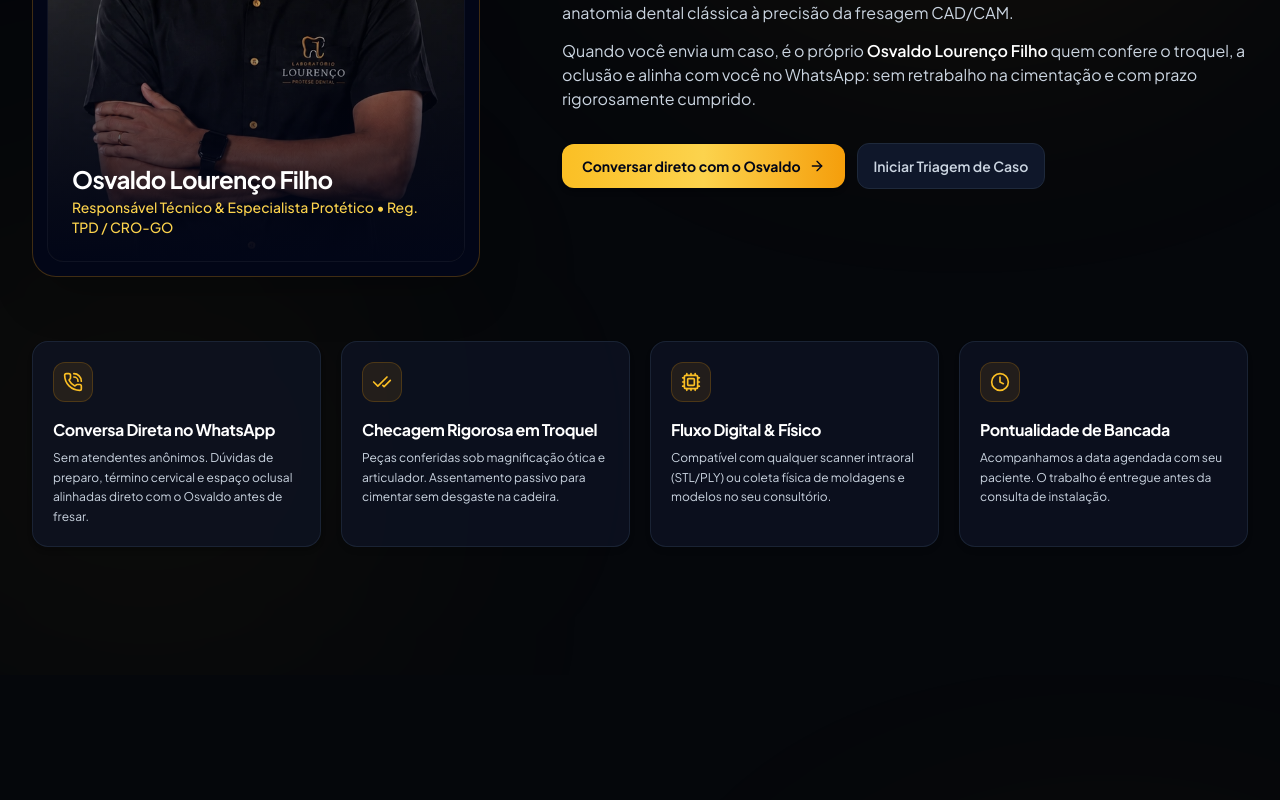
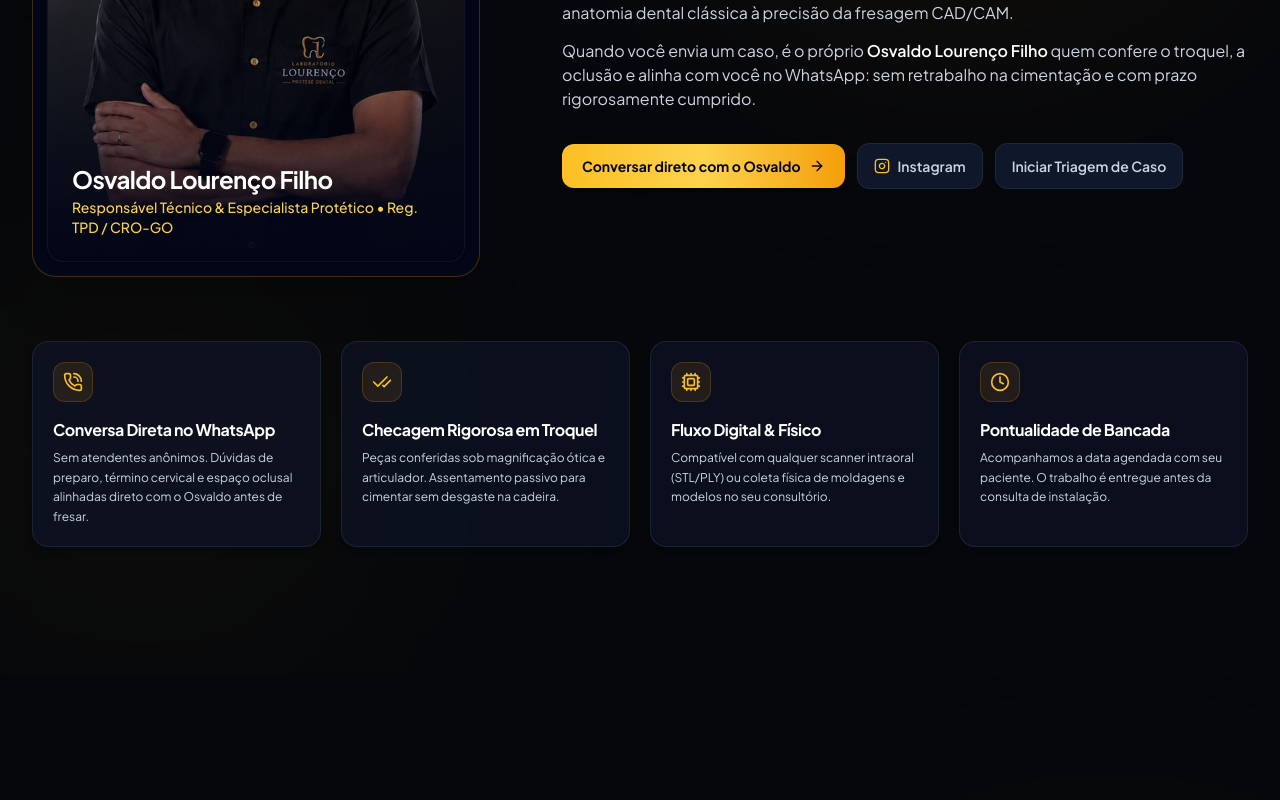
Before and after one commit to cauacreis/Osvaldo-Filho-Landing-Page, a React (Vite) app: page / in a window 1280 px wide. Shown: the part 8100-8900 px from the top of the page. Built offline with nearby package versions, Linux system fonts and the light colour scheme; the HTML template or start-up script is replaced by a standard one.

Commit message:
feat: integrate official Instagram @lourenco_lab_protese

```diff
--- a/src/components/AboutSection.tsx
+++ b/src/components/AboutSection.tsx
@@ -4,7 +4,7 @@
 import { motion } from 'framer-motion'
 import { TiltCard } from './ui/TiltCard'
 import { LAB_CONFIG, getDirectWhatsAppLink } from '../config'
-import { PhoneCall, CheckCheck, Cpu, Clock, ArrowRight } from 'lucide-react'
+import { PhoneCall, CheckCheck, Cpu, Clock, ArrowRight, Instagram } from 'lucide-react'
 
 interface AboutSectionProps {
   onOpenTriage?: () => void
@@ -115,6 +115,18 @@
                 <ArrowRight className="w-4 h-4 text-slate-950" />
               </a>
 
+              {LAB_CONFIG.instagramUrl && (
+                <a
+                  href={LAB_CONFIG.instagramUrl}
+                  target="_blank"
+                  rel="noopener noreferrer"
+                  className="inline-flex items-center gap-2 px-4 py-3 rounded-xl bg-slate-900 hover:bg-slate-800 text-slate-300 hover:text-amber-300 text-xs sm:text-sm font-semibold border border-slate-800 hover:border-amber-500/30 transition-colors cursor-pointer"
+                >
+                  <Instagram className="w-4 h-4 text-amber-400" />
+                  <span>Instagram</span>
+                </a>
+              )}
+
               {onOpenTriage && (
                 <button
                   type="button"
--- a/src/components/Footer.tsx
+++ b/src/components/Footer.tsx
@@ -2,7 +2,7 @@
 
 import React from 'react'
 import { LAB_CONFIG, getPricingTableWhatsAppLink } from '../config'
-import { MapPin, Phone, Clock, Send, FileSpreadsheet, ShieldCheck } from 'lucide-react'
+import { MapPin, Phone, Clock, Send, FileSpreadsheet, ShieldCheck, Instagram } from 'lucide-react'
 
 interface FooterProps {
   onOpenTriage: () => void
@@ -113,6 +113,17 @@
                 <Phone className="w-4 h-4 text-amber-400 shrink-0" />
                 <span className="font-semibold text-white">{LAB_CONFIG.whatsappDisplay}</span>
               </li>
+              <li className="flex items-center gap-2.5">
+                <Instagram className="w-4 h-4 text-amber-400 shrink-0" />
+                <a
+                  href={LAB_CONFIG.instagramUrl}
+                  target="_blank"
+                  rel="noopener noreferrer"
+                  className="font-semibold text-amber-300 hover:text-amber-200 transition-colors"
+                >
+                  {LAB_CONFIG.instagram}
+                </a>
+              </li>
             </ul>
           </div>
 
--- a/src/config.ts
+++ b/src/config.ts
@@ -12,7 +12,8 @@
    */
   whatsappNumber: '556295434004',
   whatsappDisplay: '(62) 9543-4004',
-  instagram: '@laboratoriolourenco',
+  instagram: '@lourenco_lab_protese',
+  instagramUrl: 'https://www.instagram.com/lourenco_lab_protese/',
   location: 'Itaguaru e Região de Goiás',
   logisticsShort: 'Coleta em Itaguaru e Região GO • Envio Brasil',
   logisticsDetail: 'Coleta e entrega em Itaguaru e região de Goiás • Envio via Sedex / Transportadora para todo o Brasil',
```
